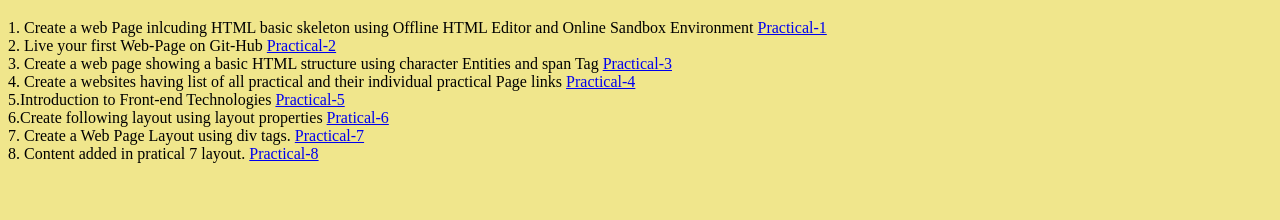
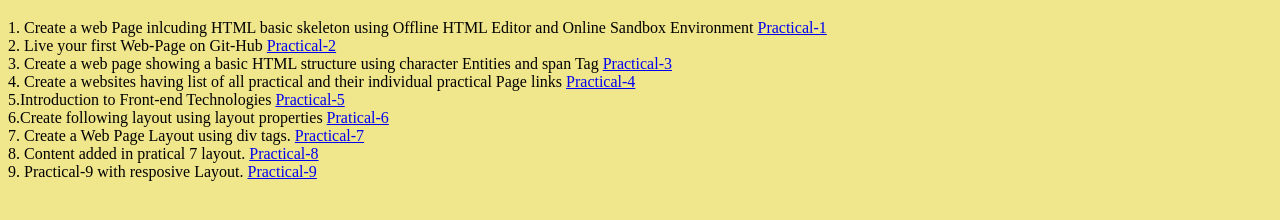
Before and after one commit to amanS2206/Full-Stack-Course-Practicals, a plain HTML site: page index.html in a window 1280 px wide. Shown: the part 242-462 px from the top of the page. Drawn offline with Linux system fonts and the light colour scheme.

Commit message:
add practical 9

```diff
--- a/index.html
+++ b/index.html
@@ -31,6 +31,9 @@
         7. Create a Web Page Layout using div tags. <a href="practical 7/practical7.html">Practical-7</a>
         <br>
         8. Content added in pratical 7 layout. <a href="practical 8/practical8.html">Practical-8</a>
+        <br>
+        9. Practical-9 with resposive Layout. <a href="practical 9/practical9.html">Practical-9</a>
+
     </P>
 </body>
 </html>
```
